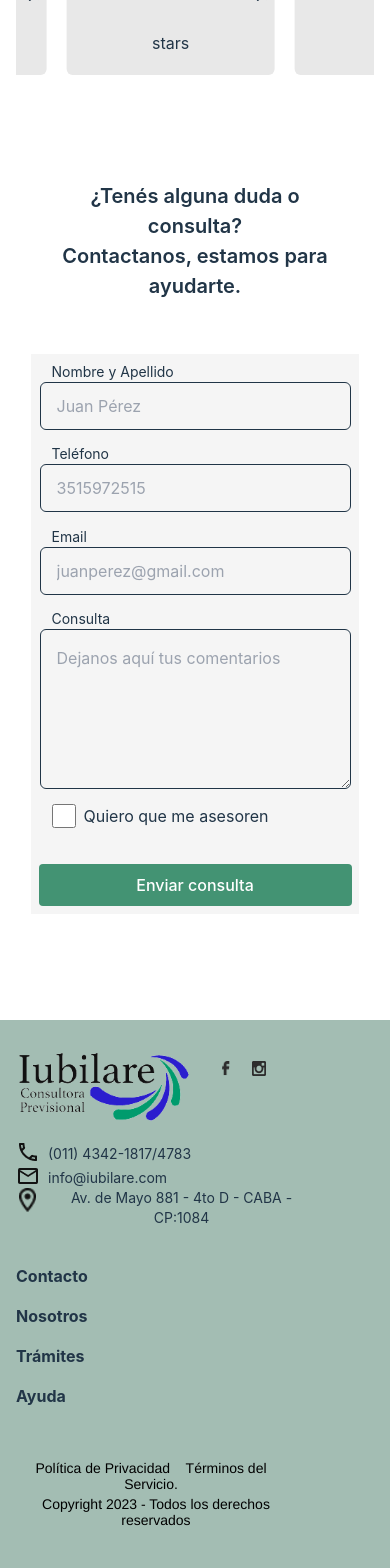
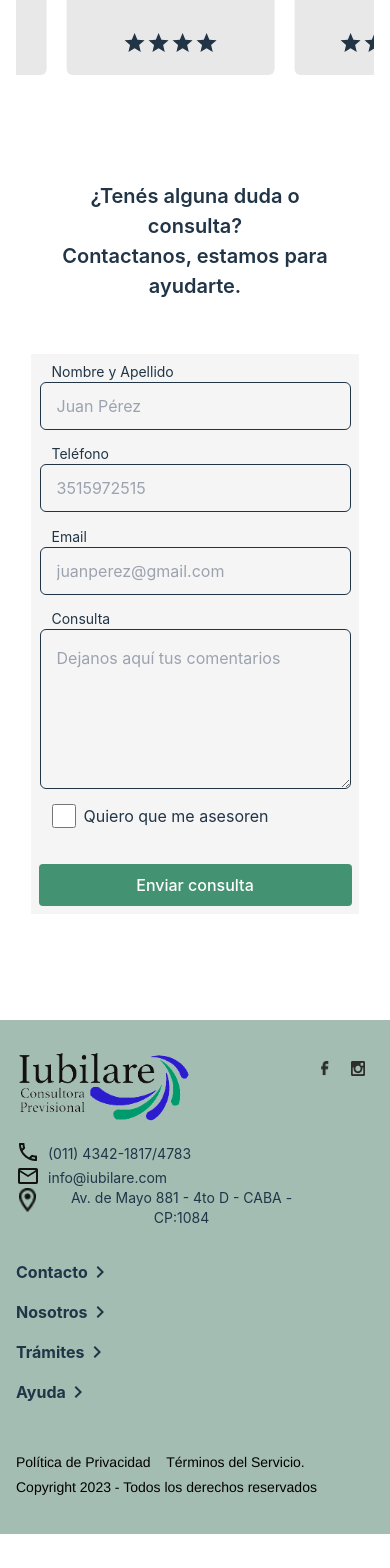
Before and after one commit to FooTalent/iubilare, a React (Vite) app: page / in a window 390 px wide. Shown: the part 2621-4189 px from the top of the page. After the commit the page ends 4155 px from the top, so only its background shows below. Built offline with nearby package versions, Linux system fonts and the light colour scheme.

Commit message:
fix/ footer responsive

```diff
--- a/src/components/card/Card.tsx
+++ b/src/components/card/Card.tsx
@@ -1,14 +1,16 @@
+import { StarSharp } from "@mui/icons-material";
 import React from "react";
-
 interface CardProps {
   name: string;
   age: string;
   city: string;
   description: string;
   imageUrl: string;
+  numberStars?: number;
 }
 
-const Card: React.FC<CardProps> = ({ name, age, city, description, imageUrl }) => {
+const Card: React.FC<CardProps> = ({ name, age, city, description, imageUrl, numberStars }) => {
+  const starsArray = Array.from({ length: numberStars || 0 });
   return (
     <div className="flex flex-col justify-center items-center bg-[#e8e8e8] w-[208px] h-[233.92px] pt-[18px] pb-[20px] px-[8px] rounded-md md:h-[364px] md:bg-transparent md:w-[163px] 2xl:min-w-[338.94px] 2xl:min-h[409.83px] 2xl:bg-white 2xl:rounded-lg">
       <div className="flex flex-col justify-center items-center w-[192px] h-[171.73px] md:h-[298px] overflow-hidden">
@@ -27,7 +29,11 @@ const Card: React.FC<CardProps> = ({ name, age, city, description, imageUrl }) =
           <p className="text-xs line-clamp-4">{description}</p>
         </div>
       </div>
-      <div className="md:hidden">stars</div>
+      <div className="md:hidden">
+      {starsArray.map((_, index) => (
+        <StarSharp key={index} />
+      ))}
+      </div>
     </div>
   );
 };
--- a/src/components/footer/Footer.tsx
+++ b/src/components/footer/Footer.tsx
@@ -1,5 +1,5 @@
 import { useState } from "react";
-
+import KeyboardArrowRightIcon from '@mui/icons-material/KeyboardArrowRight';
 
 const Footer = (): JSX.Element => {
 
@@ -12,11 +12,11 @@ const Footer = (): JSX.Element => {
 
     return (
         /* w-[360px]  */
-        <div className="flex flex-wrap h-[548px] items-start gap-[32px_32px] pt-[32px] pb-[36px] px-[16px] relative bg-[#a3bdb3] md:h-full md:w-full">
+        <div className="flex flex-wrap items-start gap-[32px_32px] pt-[32px] pb-[36px] px-[16px] relative bg-[#a3bdb3] md:h-full md:w-full">
 
-        <div className='md:flex md:flex-col '>
-        <div className='flex flex-row  md:flex-col'>
-        <div className="relative w-[194px] h-[88px]">
+        <div className='w-full md:flex md:flex-col'>
+        <div className='w-full flex flex-row  md:flex-col justify-between'>
+            <div className="relative w-[194px] h-[88px]">
                 <div className="relative w-[174px] h-[78px] -top-px">
                     <div className="absolute w-[174px] h-[78px] top-0 left-0">
                         <img src="./iubilare_logo.png" alt="Logo" />
@@ -84,7 +84,11 @@ const Footer = (): JSX.Element => {
             <div className="Footer flex flex-col justify-start md:w-2/3">
             <div className="md:flex md:w-full">
             <div className='flex flex-col mb-4 w-1/2'>
+                    <div className="flex">
                     <h2 className='text-left font-bold cursor-pointer' onClick={()=> {setContacto(!contacto)} }>Contacto</h2>
+                    <KeyboardArrowRightIcon/>
+                    </div>
+
                     <ul className={`text-left md:block ${contacto ? 'block' : 'hidden'}`}>
                         <li>Formulario</li>
                         <li>Donde encontrarnos</li>
@@ -92,7 +96,11 @@ const Footer = (): JSX.Element => {
                     </ul>
             </div>
             <div className='mb-4 w-1/2'>
+                    <div className="flex">
                     <h2 className='text-left font-bold cursor-pointer' onClick={() => setNosotros(!nosotros)}>Nosotros</h2>
+                    <KeyboardArrowRightIcon/>
+                    </div>
+
                     <ul className={`text-left md:block ${nosotros ? 'block' : 'hidden'}`}>
                         <li>Misión y visión</li>
                         <li>Equipo</li>
@@ -103,14 +111,20 @@ const Footer = (): JSX.Element => {
 
             <div className="md:flex md:w-full">
             <div className='mb-4 flex flex-col w-1/2'>
+                    <div className="flex">
                     <h2 className='text-left font-bold cursor-pointer' onClick={() => setTramites(!tramites)}>Trámites</h2>
+                    <KeyboardArrowRightIcon/>
+                    </div>
                     <ul className={`text-left md:block ${tramites ? 'block' : 'hidden'}`}>
                         <li>Tipos de trámite</li>
                         <li>Testimonios</li>
                     </ul>
             </div>
             <div className='mb-4 flex flex-col w-1/2'>
+                    <div className="flex">
                     <h2 className='text-left font-bold cursor-pointer' onClick={() => {setAyuda(!ayuda)}}>Ayuda</h2>
+                    <KeyboardArrowRightIcon/>
+                    </div>
                     <ul className={`text-left md:block ${ayuda ? 'block' : 'hidden'}`}>
                         <li>Guía de trámites paso a paso</li>
                         <li>Preguntas frecuentes</li>
@@ -119,12 +133,11 @@ const Footer = (): JSX.Element => {
             </div>
             </div>
 
-
             <div className="flex w-full flex-col items-start gap-[4px] relative flex-[0_0_auto]">
-                <p className="relative w-[270px] mt-[-1.00px] [font-family:'Source_Sans_Pro-Regular',Helvetica] font-normal text-black text-[14px] tracking-[0] leading-[normal]">
+                <p className="[font-family:'Source_Sans_Pro-Regular',Helvetica] font-normal text-black text-[14px]">
                     Política de Privacidad&nbsp;&nbsp;&nbsp;&nbsp;Términos del Servicio.
                 </p>
-                <p className="relative w-[280px] [font-family:'Source_Sans_Pro-Regular',Helvetica] font-normal text-black text-[14px] tracking-[0] leading-[normal]">
+                <p className="[font-family:'Source_Sans_Pro-Regular',Helvetica] font-normal text-black text-[14px]">
                     Copyright 2023 - Todos los derechos reservados
                 </p>
             </div>
--- a/src/views/Home.tsx
+++ b/src/views/Home.tsx
@@ -6,9 +6,9 @@ export default function Home() {
 
 
     const cards = [
-        { id: 1, name: "Lorena Ontivero", age: "53 años",city: "San Juan", description: "Valoré mucho el asesoramiento y  permanente contacto con Cristian, y agradezco nuevamente tu trabajo eficiente y el de todo tu equipo en general", imageUrl: "./testimonios/test01.png" },
-        { id: 2, name: "Lorena Ontivero", age: "53 años",city: "San Juan", description: "Valoré mucho el asesoramiento y  permanente contacto con Cristian, y agradezco nuevamente tu trabajo eficiente y el de todo tu equipo en general", imageUrl: "./testimonios/test02.png" },
-        { id: 3, name: "Lorena Ontivero", age: "53 años",city: "San Juan", description: "Valoré mucho el asesoramiento y  permanente contacto con Cristian, y agradezco nuevamente tu trabajo eficiente y el de todo tu equipo en general", imageUrl: "./testimonios/test03.png" },
+        { id: 1, name: "Lorena Ontivero", age: "53 años",city: "San Juan", description: "Valoré mucho el asesoramiento y  permanente contacto con Cristian, y agradezco nuevamente tu trabajo eficiente y el de todo tu equipo en general", imageUrl: "./testimonios/test01.png", numberStars: 5 },
+        { id: 2, name: "Lorena Ontivero", age: "53 años",city: "San Juan", description: "Valoré mucho el asesoramiento y  permanente contacto con Cristian, y agradezco nuevamente tu trabajo eficiente y el de todo tu equipo en general", imageUrl: "./testimonios/test02.png", numberStars: 4 },
+        { id: 3, name: "Lorena Ontivero", age: "53 años",city: "San Juan", description: "Valoré mucho el asesoramiento y  permanente contacto con Cristian, y agradezco nuevamente tu trabajo eficiente y el de todo tu equipo en general", imageUrl: "./testimonios/test03.png", numberStars: 5 },
         ];
 
     const data = [... cards];
@@ -104,7 +104,7 @@ export default function Home() {
                     <div className='overflow-hidden w-full h-full 2xl:flex 2xl:justify-center'>
                         <div className='flex whitespace-nowrap animate-scroll gap-5 md:gap-[100px] md:justify-center 2xl:gap-[150px]'>
                         {data.map((card, index) => (
-                            <Card key={index} name={card.name} age={card.age} city={card.city} description={card.description} imageUrl={card.imageUrl} />
+                            <Card key={index} name={card.name} age={card.age} city={card.city} description={card.description} imageUrl={card.imageUrl} numberStars={card.numberStars} />
                         ))}
                         </div>
                     </div>
```
